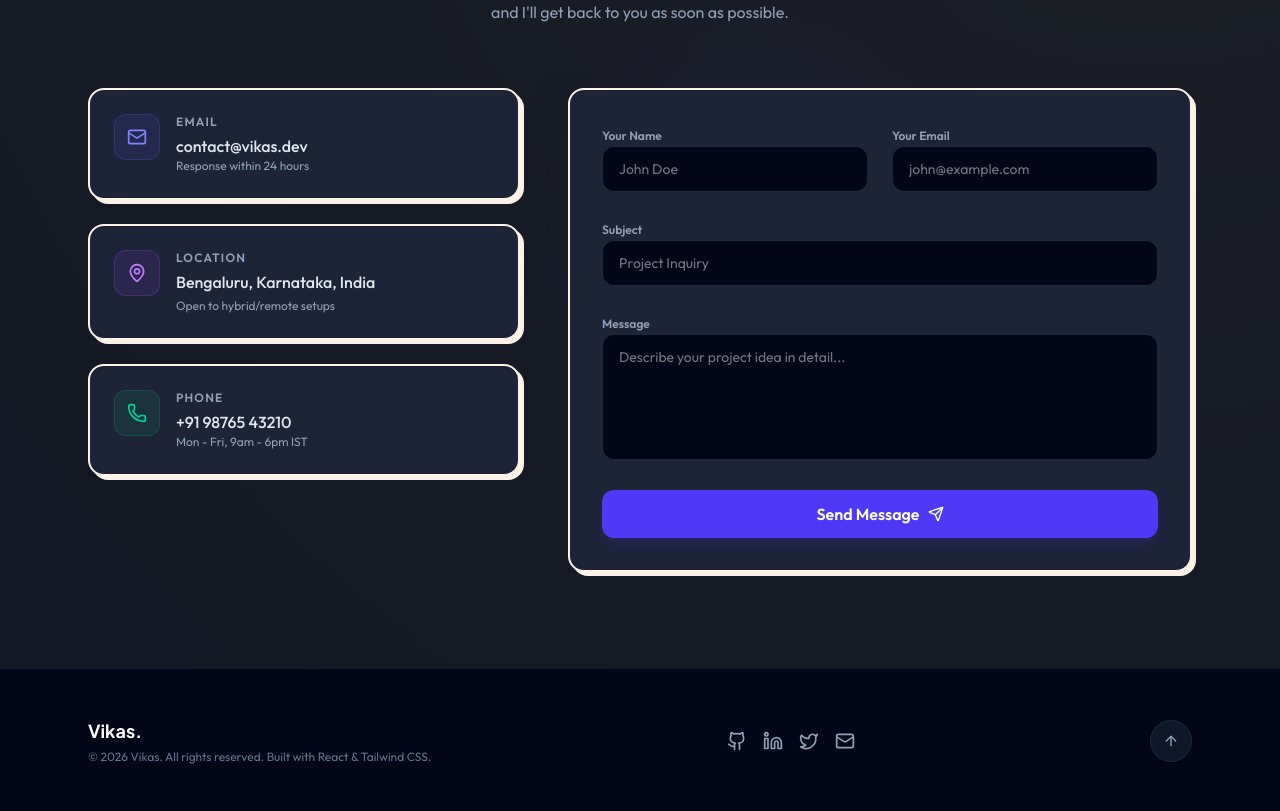
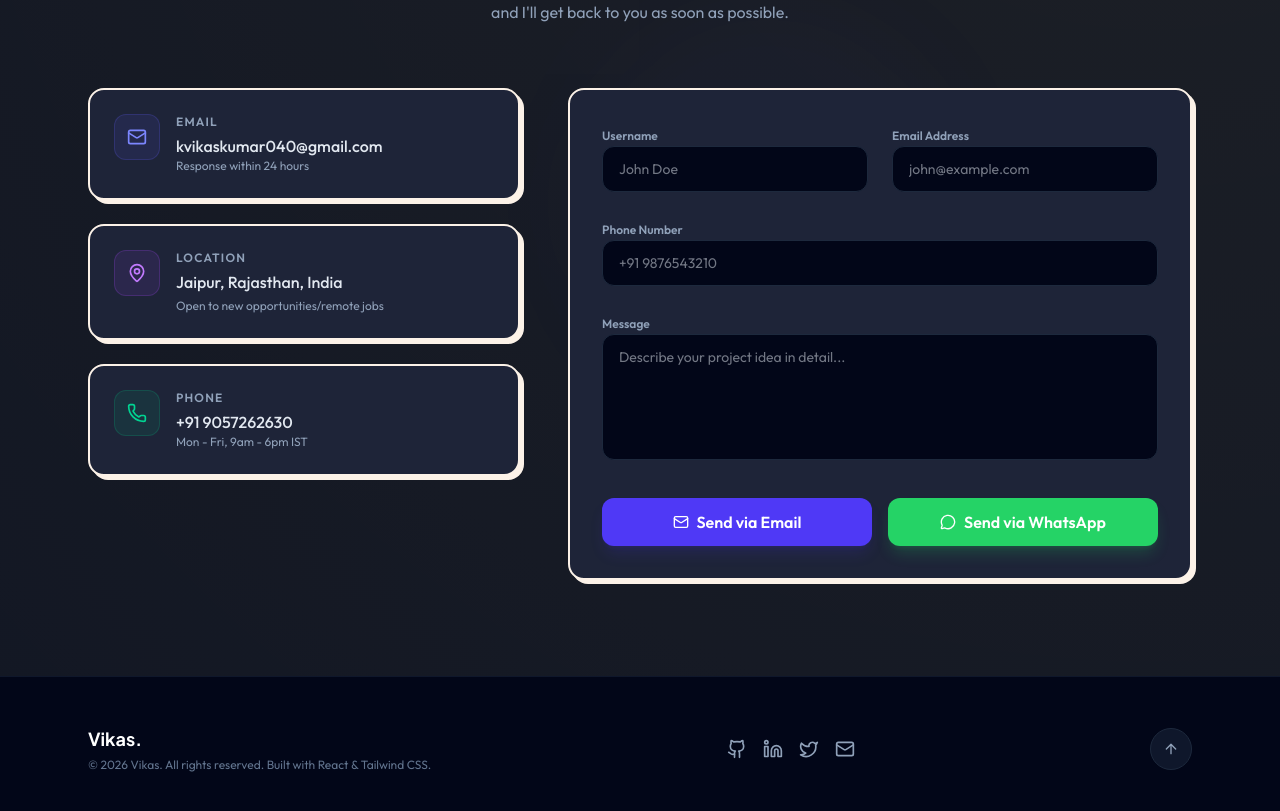
Before and after one commit to Vikaskkumar/Portfolio, a React (Vite) app: page / in a window 1280 px wide. Shown: the part 5201-6012 px from the top of the page. Built offline with nearby package versions, Linux system fonts and the light colour scheme.

Commit message:
contact fixed

```diff
--- a/src/components/Contact.jsx
+++ b/src/components/Contact.jsx
@@ -1,15 +1,14 @@
 import { useState } from 'react';
-import { Mail, Phone, MapPin, Send, MessageSquare, AlertCircle, CheckCircle2 } from 'lucide-react';
+import { Mail, Phone, MapPin, MessageSquare, AlertCircle, CheckCircle2, MessageCircle } from 'lucide-react';
 
 export default function Contact() {
-  const [formData, setFormData] = useState({ name: '', email: '', subject: '', message: '' });
+  const [formData, setFormData] = useState({ username: '', email: '', number: '', message: '' });
   const [errors, setErrors] = useState({});
-  const [isSubmitting, setIsSubmitting] = useState(false);
-  const [submitStatus, setSubmitStatus] = useState(null); // 'success' or 'error'
+  const [submitStatus, setSubmitStatus] = useState(null);
 
   const validate = () => {
     const tempErrors = {};
-    if (!formData.name.trim()) tempErrors.name = 'Name is required';
+    if (!formData.username.trim()) tempErrors.username = 'Username is required';
 
     if (!formData.email.trim()) {
       tempErrors.email = 'Email is required';
@@ -17,7 +16,12 @@ export default function Contact() {
       tempErrors.email = 'Please enter a valid email address';
     }
 
-    if (!formData.subject.trim()) tempErrors.subject = 'Subject is required';
+    if (!formData.number.trim()) {
+      tempErrors.number = 'Phone number is required';
+    } else if (!/^[0-9+\-\s()]{7,15}$/.test(formData.number.trim())) {
+      tempErrors.number = 'Please enter a valid phone number';
+    }
+
     if (!formData.message.trim()) tempErrors.message = 'Message is required';
 
     setErrors(tempErrors);
@@ -27,25 +31,36 @@ export default function Contact() {
   const handleInputChange = (e) => {
     const { name, value } = e.target;
     setFormData((prev) => ({ ...prev, [name]: value }));
-    // Clear error for that field when typing
+
     if (errors[name]) {
       setErrors((prev) => ({ ...prev, [name]: '' }));
     }
   };
 
-  const handleSubmit = (e) => {
+  const handleAction = (e, method) => {
     e.preventDefault();
     if (!validate()) return;
 
-    setIsSubmitting(true);
-    setSubmitStatus(null);
+    const { username, email, number, message } = formData;
 
-    // Simulate API request
-    setTimeout(() => {
-      setIsSubmitting(false);
+    // Format the message body
+    const formattedText = `Hi, I'm ${username}.\n\nEmail: ${email}\nPhone: ${number}\n\nMessage:\n${message}`;
+
+    if (method === 'whatsapp') {
+      // Redirect to WhatsApp (using the phone number from your contact info)
+      const whatsappUrl = `https://wa.me/919057262630?text=${encodeURIComponent(formattedText)}`;
+      window.open(whatsappUrl, '_blank');
+    } else if (method === 'email') {
+      // Redirect to Email client
+      const mailtoUrl = `mailto:kvikaskumar040@gmail.com?subject=${encodeURIComponent(`Portfolio Contact from ${username}`)}&body=${encodeURIComponent(formattedText)}`;
+      window.location.href = mailtoUrl;
+    }
+
     setSubmitStatus('success');
-      setFormData({ name: '', email: '', subject: '', message: '' });
-    }, 1500);
+    setFormData({ username: '', email: '', number: '', message: '' });
+
+    // Clear success message after 5 seconds
+    setTimeout(() => setSubmitStatus(null), 5000);
   };
 
   return (
@@ -76,8 +91,8 @@ export default function Contact() {
               </div>
               <div className="space-y-1">
                 <h4 className="text-xs font-semibold text-slate-500 dark:text-slate-400 uppercase tracking-widest">Email</h4>
-                <a href="mailto:contact@vikas.dev" className="text-slate-700 dark:text-slate-200 hover:text-indigo-600 dark:hover:text-indigo-400 transition font-medium">
-                  contact@vikas.dev
+                <a href="mailto:kvikaskumar040@gmail.com" className="text-slate-700 dark:text-slate-200 hover:text-indigo-600 dark:hover:text-indigo-400 transition font-medium">
+                  kvikaskumar040@gmail.com
                 </a>
                 <p className="text-xs text-slate-500 dark:text-slate-400">Response within 24 hours</p>
               </div>
@@ -89,8 +104,8 @@ export default function Contact() {
               </div>
               <div className="space-y-1">
                 <h4 className="text-xs font-semibold text-slate-500 dark:text-slate-400 uppercase tracking-widest">Location</h4>
-                <p className="text-slate-700 dark:text-slate-200 font-medium">Bengaluru, Karnataka, India</p>
-                <p className="text-xs text-slate-500 dark:text-slate-400">Open to hybrid/remote setups</p>
+                <p className="text-slate-700 dark:text-slate-200 font-medium">Jaipur, Rajasthan, India</p>
+                <p className="text-xs text-slate-500 dark:text-slate-400">Open to new opportunities/remote jobs</p>
               </div>
             </div>
 
@@ -100,8 +115,8 @@ export default function Contact() {
               </div>
               <div className="space-y-1">
                 <h4 className="text-xs font-semibold text-slate-500 dark:text-slate-400 uppercase tracking-widest">Phone</h4>
-                <a href="tel:+919876543210" className="text-slate-700 dark:text-slate-200 hover:text-emerald-600 dark:hover:text-emerald-400 transition font-medium">
-                  +91 98765 43210
+                <a href="tel:+919057262630" className="text-slate-700 dark:text-slate-200 hover:text-emerald-600 dark:hover:text-emerald-400 transition font-medium">
+                  +91 9057262630
                 </a>
                 <p className="text-xs text-slate-500 dark:text-slate-400">Mon - Fri, 9am - 6pm IST</p>
               </div>
@@ -111,40 +126,38 @@ export default function Contact() {
           {/* Right Column: Contact Form */}
           <div className="lg:col-span-7">
             <div className="gradient-border-card p-8 rounded-2xl">
-              <form onSubmit={handleSubmit} className="space-y-6">
+              <form className="space-y-6">
                 <div className="grid grid-cols-1 sm:grid-cols-2 gap-6">
-                  {/* Name field */}
+                  {/* Username field */}
                   <div className="space-y-2">
-                    <label htmlFor="name" className="text-xs font-semibold text-slate-500 dark:text-slate-400">Your Name</label>
+                    <label htmlFor="username" className="text-xs font-semibold text-slate-500 dark:text-slate-400">Username</label>
                     <input
                       type="text"
-                      id="name"
-                      name="name"
-                      value={formData.name}
+                      id="username"
+                      name="username"
+                      value={formData.username}
                       onChange={handleInputChange}
-                      className={`w-full px-4 py-3 bg-white dark:bg-slate-950 border rounded-xl text-sm text-slate-900 dark:text-slate-200 outline-none transition focus:border-indigo-500/80 focus:ring-1 focus:ring-indigo-500/30 ${
-                        errors.name ? 'border-rose-500/50' : 'border-slate-200 dark:border-slate-800'
+                      className={`w-full px-4 py-3 bg-white dark:bg-slate-950 border rounded-xl text-sm text-slate-900 dark:text-slate-200 outline-none transition focus:border-indigo-500/80 focus:ring-1 focus:ring-indigo-500/30 ${errors.username ? 'border-rose-500/50' : 'border-slate-200 dark:border-slate-800'
                         }`}
                       placeholder="John Doe"
                     />
-                    {errors.name && (
+                    {errors.username && (
                       <p className="text-xs text-rose-400 flex items-center gap-1">
-                        <AlertCircle className="w-3 h-3" /> {errors.name}
+                        <AlertCircle className="w-3 h-3" /> {errors.username}
                       </p>
                     )}
                   </div>
 
                   {/* Email field */}
                   <div className="space-y-2">
-                    <label htmlFor="email" className="text-xs font-semibold text-slate-500 dark:text-slate-400">Your Email</label>
+                    <label htmlFor="email" className="text-xs font-semibold text-slate-500 dark:text-slate-400">Email Address</label>
                     <input
                       type="email"
                       id="email"
                       name="email"
                       value={formData.email}
                       onChange={handleInputChange}
-                      className={`w-full px-4 py-3 bg-white dark:bg-slate-950 border rounded-xl text-sm text-slate-900 dark:text-slate-200 outline-none transition focus:border-indigo-500/80 focus:ring-1 focus:ring-indigo-500/30 ${
-                        errors.email ? 'border-rose-500/50' : 'border-slate-200 dark:border-slate-800'
+                      className={`w-full px-4 py-3 bg-white dark:bg-slate-950 border rounded-xl text-sm text-slate-900 dark:text-slate-200 outline-none transition focus:border-indigo-500/80 focus:ring-1 focus:ring-indigo-500/30 ${errors.email ? 'border-rose-500/50' : 'border-slate-200 dark:border-slate-800'
                         }`}
                       placeholder="john@example.com"
                     />
@@ -156,23 +169,22 @@ export default function Contact() {
                   </div>
                 </div>
 
-                {/* Subject field */}
+                {/* Number field */}
                 <div className="space-y-2">
-                  <label htmlFor="subject" className="text-xs font-semibold text-slate-500 dark:text-slate-400">Subject</label>
+                  <label htmlFor="number" className="text-xs font-semibold text-slate-500 dark:text-slate-400">Phone Number</label>
                   <input
-                    type="text"
-                    id="subject"
-                    name="subject"
-                    value={formData.subject}
+                    type="tel"
+                    id="number"
+                    name="number"
+                    value={formData.number}
                     onChange={handleInputChange}
-                    className={`w-full px-4 py-3 bg-white dark:bg-slate-950 border rounded-xl text-sm text-slate-900 dark:text-slate-200 outline-none transition focus:border-indigo-500/80 focus:ring-1 focus:ring-indigo-500/30 ${
-                      errors.subject ? 'border-rose-500/50' : 'border-slate-200 dark:border-slate-800'
+                    className={`w-full px-4 py-3 bg-white dark:bg-slate-950 border rounded-xl text-sm text-slate-900 dark:text-slate-200 outline-none transition focus:border-indigo-500/80 focus:ring-1 focus:ring-indigo-500/30 ${errors.number ? 'border-rose-500/50' : 'border-slate-200 dark:border-slate-800'
                       }`}
-                    placeholder="Project Inquiry"
+                    placeholder="+91 9876543210"
                   />
-                  {errors.subject && (
+                  {errors.number && (
                     <p className="text-xs text-rose-400 flex items-center gap-1">
-                      <AlertCircle className="w-3 h-3" /> {errors.subject}
+                      <AlertCircle className="w-3 h-3" /> {errors.number}
                     </p>
                   )}
                 </div>
@@ -186,8 +198,7 @@ export default function Contact() {
                     rows="5"
                     value={formData.message}
                     onChange={handleInputChange}
-                    className={`w-full px-4 py-3 bg-white dark:bg-slate-950 border rounded-xl text-sm text-slate-900 dark:text-slate-200 outline-none transition focus:border-indigo-500/80 focus:ring-1 focus:ring-indigo-500/30 resize-none ${
-                      errors.message ? 'border-rose-500/50' : 'border-slate-200 dark:border-slate-800'
+                    className={`w-full px-4 py-3 bg-white dark:bg-slate-950 border rounded-xl text-sm text-slate-900 dark:text-slate-200 outline-none transition focus:border-indigo-500/80 focus:ring-1 focus:ring-indigo-500/30 resize-none ${errors.message ? 'border-rose-500/50' : 'border-slate-200 dark:border-slate-800'
                       }`}
                     placeholder="Describe your project idea in detail..."
                   ></textarea>
@@ -202,24 +213,30 @@ export default function Contact() {
                 {submitStatus === 'success' && (
                   <div className="flex items-center gap-2 p-4 bg-emerald-500/10 border border-emerald-500/20 text-emerald-600 dark:text-emerald-400 rounded-xl text-sm">
                     <CheckCircle2 className="w-5 h-5 flex-shrink-0" />
-                    <span>Thank you! Your message has been sent successfully. I will get back to you soon.</span>
+                    <span>Redirecting... Your form has been processed!</span>
                   </div>
                 )}
 
+                {/* Action Buttons */}
+                <div className="grid grid-cols-1 sm:grid-cols-2 gap-4 pt-2">
                   <button
-                  type="submit"
-                  disabled={isSubmitting}
-                  className="w-full inline-flex items-center justify-center gap-2 bg-indigo-600 hover:bg-indigo-500 text-white font-semibold py-3 px-6 rounded-xl transition duration-200 disabled:opacity-50 disabled:cursor-not-allowed shadow-lg shadow-indigo-600/15"
+                    type="button"
+                    onClick={(e) => handleAction(e, 'email')}
+                    className="w-full inline-flex items-center justify-center gap-2 bg-indigo-600 hover:bg-indigo-500 text-white font-semibold py-3 px-6 rounded-xl transition duration-200 shadow-lg shadow-indigo-600/15"
                   >
-                  {isSubmitting ? (
-                    <span>Sending Message...</span>
-                  ) : (
-                    <>
-                      <span>Send Message</span>
-                      <Send className="w-4 h-4" />
-                    </>
-                  )}
+                    <Mail className="w-4 h-4" />
+                    <span>Send via Email</span>
                   </button>
+
+                  <button
+                    type="button"
+                    onClick={(e) => handleAction(e, 'whatsapp')}
+                    className="w-full inline-flex items-center justify-center gap-2 bg-[#25D366] hover:bg-[#20bd5a] text-white font-semibold py-3 px-6 rounded-xl transition duration-200 shadow-lg shadow-[#25D366]/20"
+                  >
+                    <MessageCircle className="w-4 h-4" />
+                    <span>Send via WhatsApp</span>
+                  </button>
+                </div>
               </form>
             </div>
           </div>
--- a/src/components/Footer.jsx
+++ b/src/components/Footer.jsx
@@ -21,10 +21,10 @@ export default function Footer() {
 
         {/* Center: Social Links */}
         <div className="flex items-center gap-4 text-slate-500 dark:text-slate-400">
-          <a href="https://github.com" target="_blank" rel="noreferrer" className="hover:text-indigo-600 dark:hover:text-indigo-400 transition transform hover:scale-105">
+          <a href="https://github.com/Vikas-kumar-kumawat" target="_blank" rel="noreferrer" className="hover:text-indigo-600 dark:hover:text-indigo-400 transition transform hover:scale-105">
             <Github className="w-5 h-5" />
           </a>
-          <a href="https://linkedin.com" target="_blank" rel="noreferrer" className="hover:text-indigo-600 dark:hover:text-indigo-400 transition transform hover:scale-105">
+          <a href="https://www.linkedin.com/in/vikas-kumar-kumawat-bb477629a/" target="_blank" rel="noreferrer" className="hover:text-indigo-600 dark:hover:text-indigo-400 transition transform hover:scale-105">
             <Linkedin className="w-5 h-5" />
           </a>
           <a href="https://twitter.com" target="_blank" rel="noreferrer" className="hover:text-indigo-600 dark:hover:text-indigo-400 transition transform hover:scale-105">
--- a/src/components/Hero.jsx
+++ b/src/components/Hero.jsx
@@ -69,10 +69,10 @@ print(f"Hi, I'm {developer['name']}. Welcome to my portfolio!")`;
 
           {/* Social Links (Adjusted colors to match the orange theme of the image) */}
           <div className="flex items-center gap-6 pt-8">
-            <a href="https://github.com" target="_blank" rel="noreferrer" className="text-[#ea580c] hover:text-[#c2410c] dark:text-[#f97316] dark:hover:text-[#fdba74] transition transform hover:scale-110">
+            <a href="https://github.com/Vikas-kumar-kumawat" target="_blank" rel="noreferrer" className="text-[#ea580c] hover:text-[#c2410c] dark:text-[#f97316] dark:hover:text-[#fdba74] transition transform hover:scale-110">
               <Github className="w-7 h-7" />
             </a>
-            <a href="https://linkedin.com" target="_blank" rel="noreferrer" className="text-[#ea580c] hover:text-[#c2410c] dark:text-[#f97316] dark:hover:text-[#fdba74] transition transform hover:scale-110">
+            <a href="https://www.linkedin.com/in/vikas-kumar-kumawat-bb477629a/" target="_blank" rel="noreferrer" className="text-[#ea580c] hover:text-[#c2410c] dark:text-[#f97316] dark:hover:text-[#fdba74] transition transform hover:scale-110">
               <Linkedin className="w-7 h-7" />
             </a>
             <a href="https://twitter.com" target="_blank" rel="noreferrer" className="text-[#ea580c] hover:text-[#c2410c] dark:text-[#f97316] dark:hover:text-[#fdba74] transition transform hover:scale-110">
```
Lines whose indentation alone changed are shown as unchanged.
